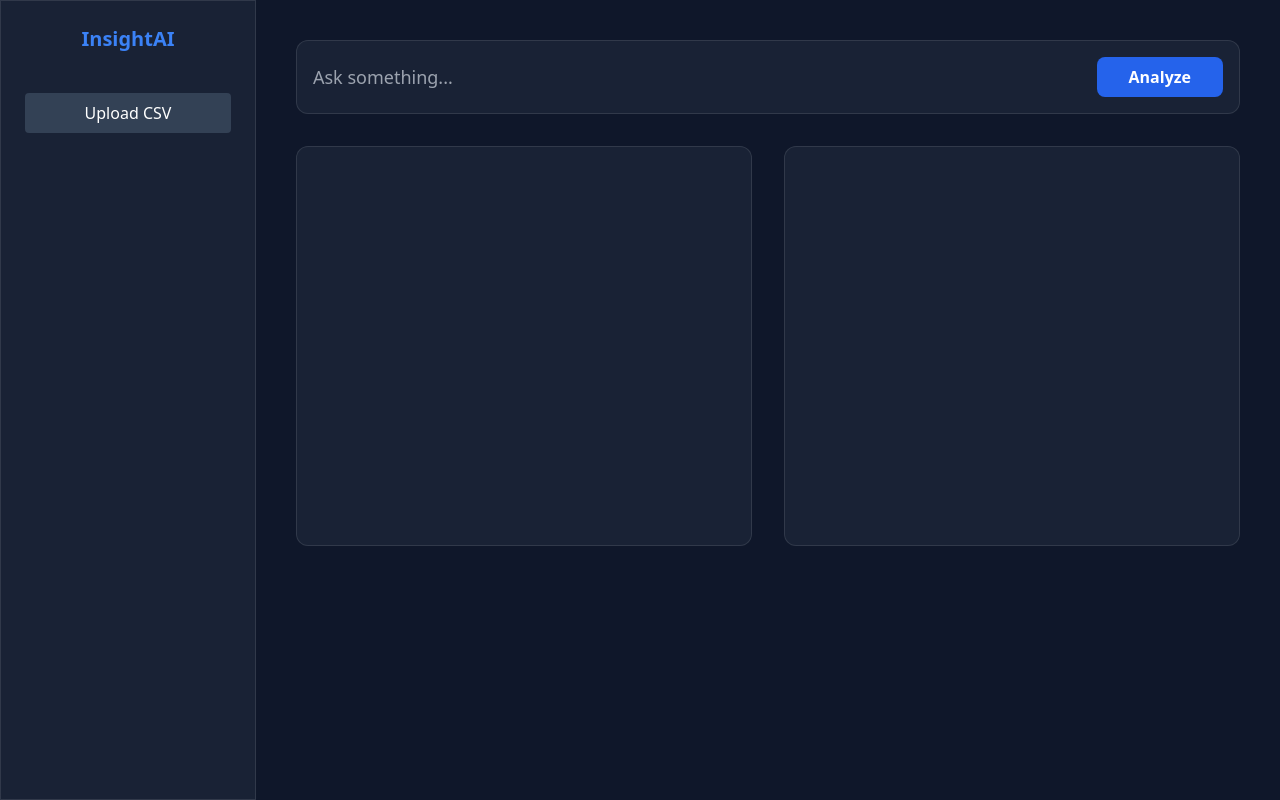
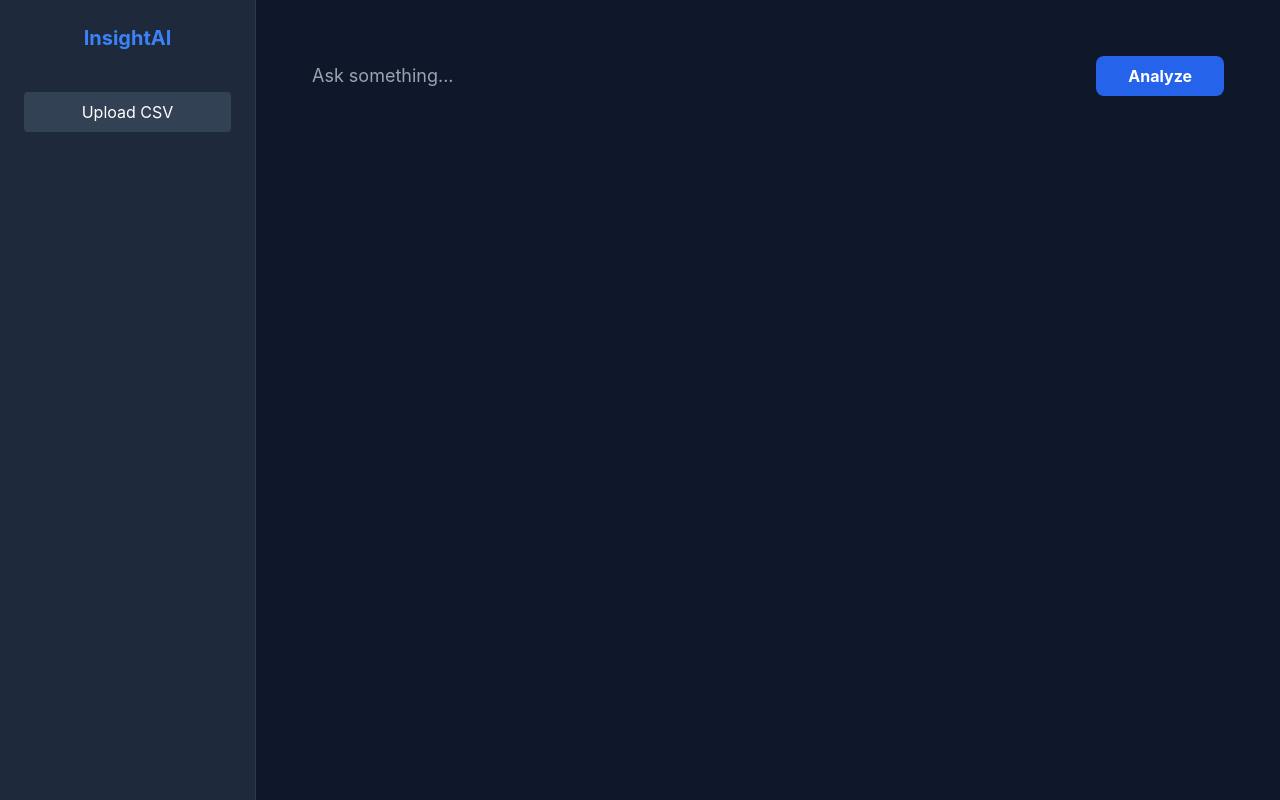
Before and after one commit to erharshitcse/InsightAI, a Flask app: page /dashboard in a window 1280 px wide. Run offline with Flask 3, Linux system fonts and the light colour scheme; a map, chart or similar area stays blank; some libraries are stand-ins or nearby versions.

Commit message:
Update style.css

```diff
--- a/static/css/style.css
+++ b/static/css/style.css
@@ -1,8 +1,79 @@
-body { background-color: #0f172a; }
-.glass {
-    background: rgba(30, 41, 59, 0.7);
-    backdrop-filter: blur(10px);
-    border: 1px solid rgba(255, 255, 255, 0.1);
+/* --- Global Styles & Dark Theme --- */
+:root {
+    --bg-color: #0f172a; /* Slate 900 */
+    --card-bg: #1e293b; /* Slate 800 */
+    --text-primary: #f1f5f9; /* Slate 100 */
+    --text-secondary: #94a3b8; /* Slate 400 */
+    --accent-blue: #3b82f6; /* Blue 500 */
+    --accent-blue-hover: #2563eb; /* Blue 600 */
+    --border-color: rgba(255, 255, 255, 0.08);
 }
-::-webkit-scrollbar { width: 6px; }
-::-webkit-scrollbar-thumb { background: #3b82f6; border-radius: 10px; }
+
+body {
+    background-color: var(--bg-color);
+    color: var(--text-primary);
+    font-family: 'Inter', sans-serif; /* Professional Font */
+    margin: 0;
+    -webkit-font-smoothing: antialiased;
+}
+
+/* --- Custom Scrollbar --- */
+::-webkit-scrollbar {
+    width: 6px;
+    height: 6px;
+}
+::-webkit-scrollbar-track {
+    background: var(--bg-color);
+}
+::-webkit-scrollbar-thumb {
+    background: var(--border-color);
+    border-radius: 10px;
+}
+::-webkit-scrollbar-thumb:hover {
+    background: var(--accent-blue);
+}
+
+/* --- Utility Classes (Replacing Inline Tailwind) --- */
+.glass-panel {
+    background: rgba(30, 41, 59, 0.6);
+    backdrop-filter: blur(12px);
+    border: 1px solid var(--border-color);
+    border-radius: 1rem;
+    padding: 1.5rem;
+}
+
+.primary-btn {
+    background-color: var(--accent-blue);
+    color: white;
+    font-weight: 600;
+    padding: 0.75rem 1.5rem;
+    border-radius: 0.75rem;
+    border: none;
+    cursor: pointer;
+    transition: all 0.2s ease;
+}
+.primary-btn:hover {
+    background-color: var(--accent-blue-hover);
+    transform: translateY(-1px);
+}
+
+/* --- Dashboard Specific Styling --- */
+aside {
+    background-color: var(--card-bg);
+    border-right: 1px solid var(--border-color);
+}
+
+.table_style {
+    min-width: 100%;
+    border-collapse: collapse;
+}
+.table_style th {
+    text-align: left;
+    color: var(--text-secondary);
+    padding: 0.75rem;
+    border-bottom: 1px solid var(--border-color);
+}
+.table_style td {
+    padding: 0.75rem;
+    border-bottom: 1px solid var(--border-color);
+}
```
